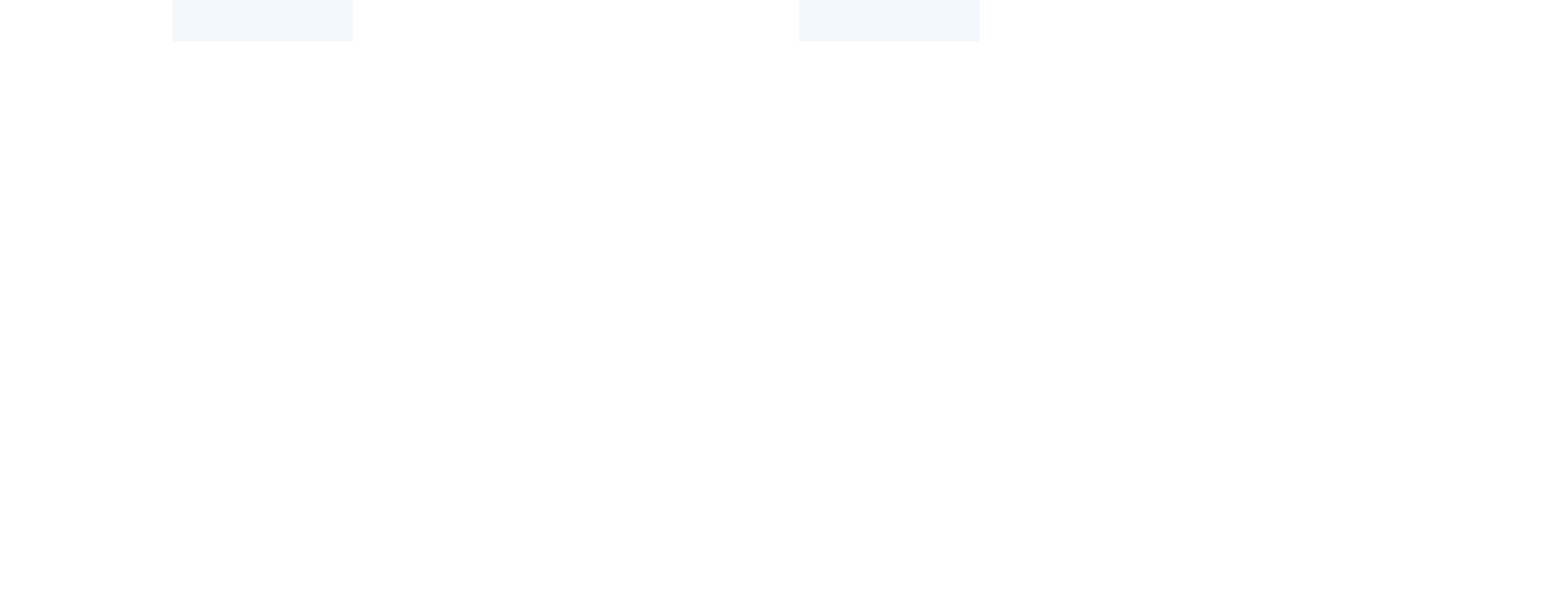
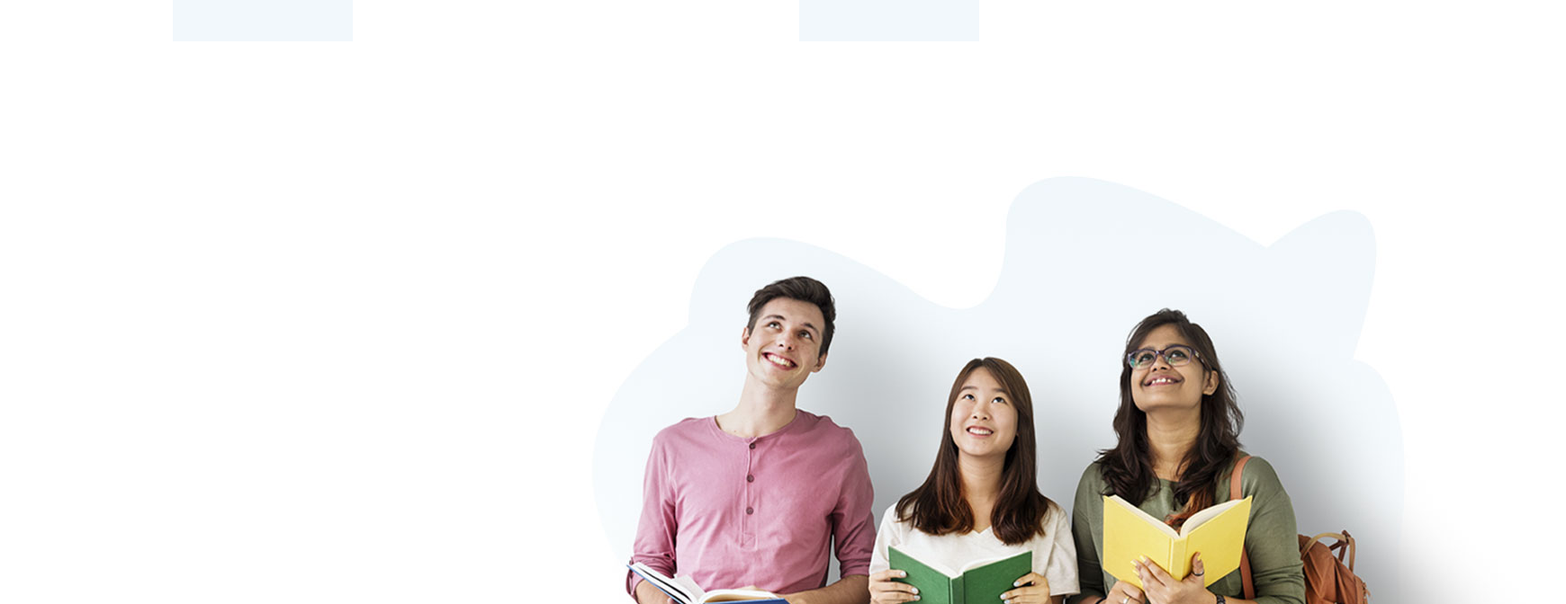
Before and after one commit to marcoceccarelli98/proj-html-vuejs, a Vue app: page / in a window 1280 px wide. Shown: the part 1260-1932 px from the top of the page at 90% size, 1740 px wide, since content can reach past the window. Before the commit the page ends 1386 px from the top, so only its background shows below. Built offline with nearby package versions, Linux system fonts and the light colour scheme.

Commit message:
[UPD] Add layout.scss

```diff
--- a/src/pages/AppMain.vue
+++ b/src/pages/AppMain.vue
@@ -22,6 +22,7 @@ export default {
     <!-- CAROUSEL -->
     <ArrowsCarousel :carousel="store.homeCarousel" />
     <div class="container-70">
+      <!-- ICON LIST -->
       <div class="icon-list">
         <div
           v-for="(icon, index) in store.homeIconList"
@@ -32,6 +33,15 @@ export default {
           <p>{{ icon.title }}</p>
         </div>
       </div>
+      <!-- /ICON LIST -->
+      <!-- THE TRUSTED NAME -->
+      <div class="row">
+        <div class="col-50"></div>
+        <div class="col-50">
+          <img src="/public/h5-img-1.jpg" alt="" />
+        </div>
+      </div>
+      <!-- /THE TRUSTED NAME -->
     </div>
   </main>
 </template>
--- /dev/null
+++ b/src/styles/partials/_common.scss
@@ -0,0 +1,4 @@
+// GENERAL
+body {
+  font-family: "Open Sans", sans-serif;
+}
--- a/src/styles/partials/common.scss
+++ b/src/styles/partials/_layout.scss
@@ -1,8 +1,3 @@
-// GENERAL
-body {
-  font-family: "Open Sans", sans-serif;
-}
-
 // CONTAINERS
 .container-70 {
   width: 70%;
@@ -18,3 +13,13 @@ body {
   width: 90%;
   margin: 0 auto;
 }
+
+// ROW
+.row {
+  display: flex;
+}
+
+// COLUMN
+.col-50 {
+  width: 50%;
+}
--- a/src/styles/style.scss
+++ b/src/styles/style.scss
@@ -1,3 +1,4 @@
 @use "./partials/reset.scss";
 @use "./partials/common.scss";
+@use "./partials/layout.scss";
 @import "./partials/variables";
```
Also changed, not shown: src/styles/partials/_reset.scss (renamed from src/styles/partials/reset.scss), src/styles/partials/_variables.scss (renamed from src/styles/partials/variables.scss).
